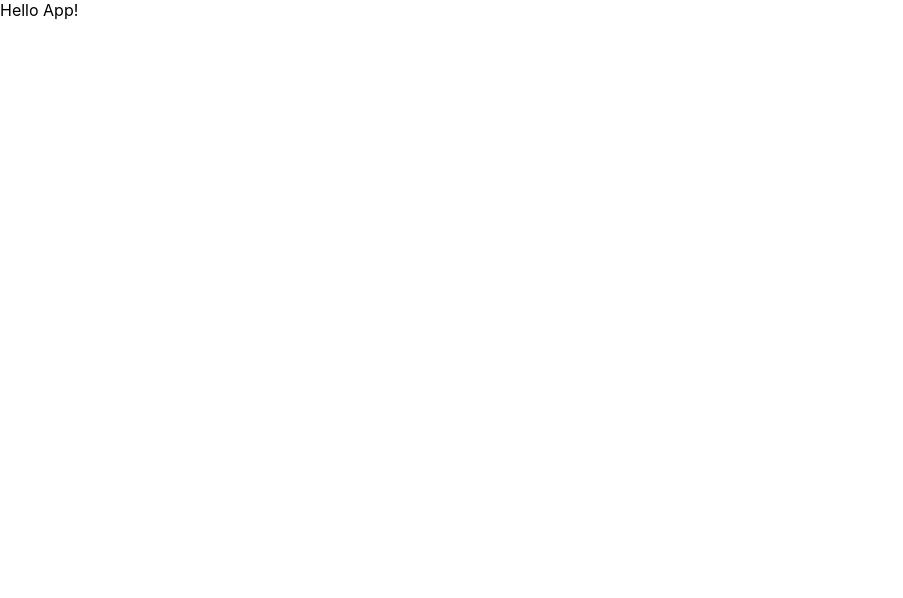
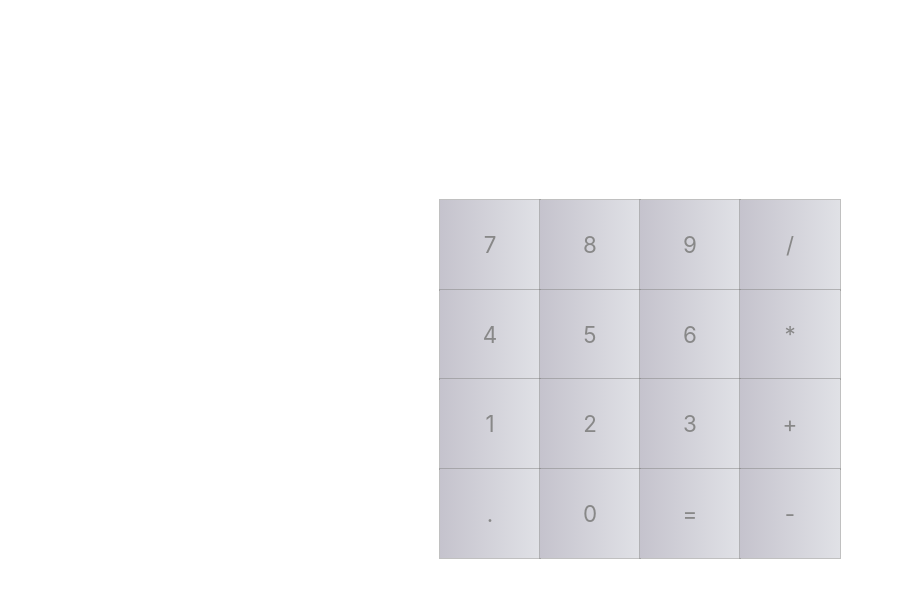
Before and after one commit to CelesteColamarino/FieraCalculator, a React (Create React App) app: page / in a window 1280 px wide. Shown: the top 598 px of the page, without its empty margins (0-903 px from the left). Built offline with nearby package versions, Linux system fonts and the light colour scheme.

Commit message:
Components folder created, including a Calculator and a Button component with their corresponding css files. Main calculator keyboard created with number and operator keys, no functionality added. Display and clear button still pending.

```diff
--- a/src/App.js
+++ b/src/App.js
@@ -1,5 +1,12 @@
+import Calculator from "./Components/Calculator/Calculator";
+import "./app.css";
+
 const App = () => {
-  return <div>Hello App!</div>;
+  return (
+    <div className="app">
+      <Calculator />
+    </div>
+  );
 };
 
 export default App;
--- /dev/null
+++ b/src/Components/Button/Button.js
@@ -0,0 +1,8 @@
+import React from "react";
+import "./button.css";
+
+const Button = ({ children }) => {
+  return <div className="button">{children}</div>;
+};
+
+export default Button;
--- /dev/null
+++ b/src/Components/Button/button.css
@@ -0,0 +1,13 @@
+.button {
+  display: flex;
+  height: 4em;
+  flex: 1;
+  justify-content: center;
+  align-items: center;
+  font-weight: 400;
+  font-size: 1.4em;
+  background: linear-gradient(90deg, #c5c3cd, #e0e1e6);
+  color: #888;
+  outline: 1px solid rgb(136, 136, 136, 0.53);
+  cursor: pointer;
+}
--- /dev/null
+++ b/src/Components/Calculator/Calculator.js
@@ -0,0 +1,36 @@
+import React from "react";
+import Button from "../Button/Button";
+import "./calculator.css";
+
+const Calculator = () => {
+  return (
+    <div className="wrapper">
+      <div className="row">
+        <Button>7</Button>
+        <Button>8</Button>
+        <Button>9</Button>
+        <Button>/</Button>
+      </div>
+      <div className="row">
+        <Button>4</Button>
+        <Button>5</Button>
+        <Button>6</Button>
+        <Button>*</Button>
+      </div>
+      <div className="row">
+        <Button>1</Button>
+        <Button>2</Button>
+        <Button>3</Button>
+        <Button>+</Button>
+      </div>
+      <div className="row">
+        <Button>.</Button>
+        <Button>0</Button>
+        <Button>=</Button>
+        <Button>-</Button>
+      </div>
+    </div>
+  );
+};
+
+export default Calculator;
--- /dev/null
+++ b/src/Components/Calculator/calculator.css
@@ -0,0 +1,9 @@
+.wrapper {
+  width: 400px;
+  height: 600px;
+}
+
+.row {
+  display: flex;
+  width: 100%;
+}
--- /dev/null
+++ b/src/app.css
@@ -0,0 +1,8 @@
+.app {
+  display: flex;
+  justify-content: center;
+  align-items: center;
+  height: 100vh;
+  width: 100%;
+  margin-top: 100px;
+}
```
